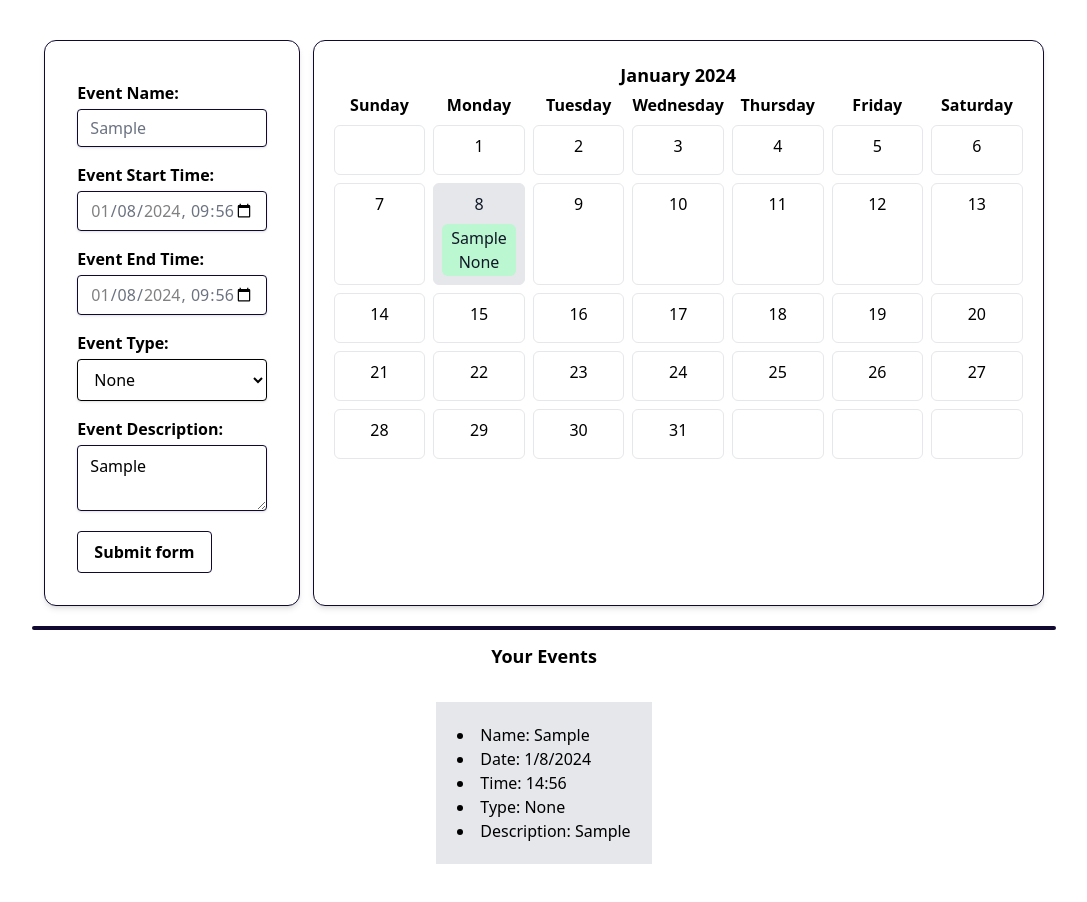
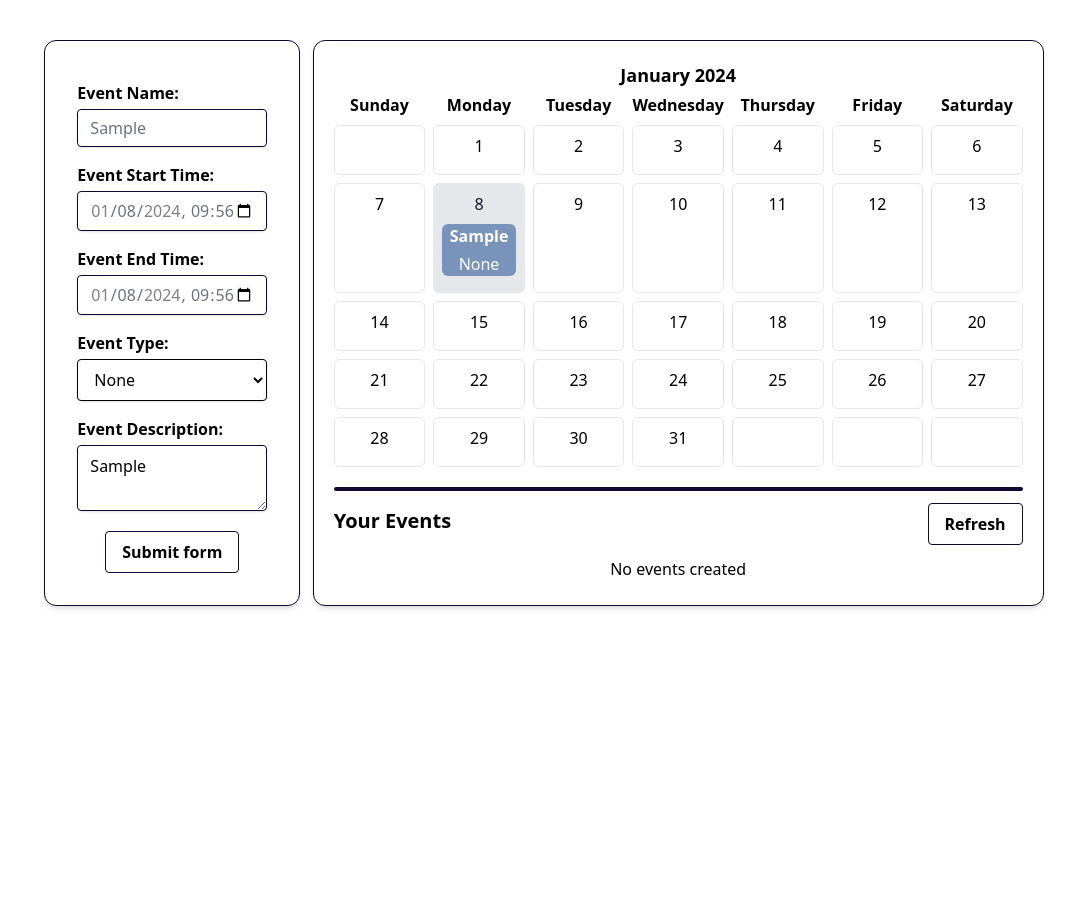
Before and after one commit to neoladsouza/event-calendar-control, a React (Create React App) app in the folder client/: page / in a window 1280 px wide. Both pictures are taken after typing "Sample", "Sample" into the empty fields and a click on the button "Submit form". Shown: the top 902 px of the page, without its empty margins (96-1183 px from the left). After the commit the page ends 800 px from the top, so only its background shows below. Built offline with nearby package versions, Linux system fonts and the light colour scheme.

Commit message:
when day is clicked, show that day's events in "Your Events"

```diff
--- a/client/src/App.js
+++ b/client/src/App.js
@@ -1,10 +1,10 @@
-import React, {useState, useEffect, useMemo} from 'react';
+import React, { useState, useEffect, useMemo } from 'react';
 import './App.css';
 import { v4 as uuidv4 } from 'uuid';
-import {eachDayOfInterval, endOfMonth, format, getDay, isToday, startOfMonth} from 'date-fns';
+import { eachDayOfInterval, endOfMonth, format, getDay, isToday, startOfMonth } from 'date-fns';
 import clsx from 'clsx';
 
-// CURRENT GOAL -> reformat all events to use Date objects
+// CURRENT GOAL -> when day is clicked, show that day's events in "Your Events"
 // LET EVENTS ONLY BE ONE DAY
 class CustomDate extends Date {
   toISOStringWithOffset() {
@@ -20,7 +20,7 @@ class CustomDate extends Date {
 
   getTimeToString() {
     function addZero(i) {
-      if (i < 10) {i = "0" + i}
+      if (i < 10) { i = "0" + i }
       return i;
     }
 
@@ -37,14 +37,23 @@ const WEEKDAYS = ["Sunday", "Monday", "Tuesday", "Wednesday", "Thursday", "Frida
 
 export default function FormApp() {
   const [eventName, setEventName] = useState('');
-  // const [eventDate, setEventDate] = useState(new Date());
   const [eventStart, setStart] = useState(new CustomDate());
   const [eventEnd, setEnd] = useState(new CustomDate());
   const [eventType, setEventType] = useState(possibleEventTypes[0]);
   const [eventDesc, setEventDesc] = useState('');
   const [allEvents, setAllEvents] = useState([]);
-  /* const [isPosted, setIsPosted] = useState(false);
-  const [data, setData] = useState(null); */
+
+  // const [eventListProp, setListProp] = useState(allEvents);
+  // const [isDayClicked, setDayClicked] = useState(false);
+  // const [isPosted, setIsPosted] = useState(false);
+
+  /* useEffect(() => {
+    if (isDayClicked === false) {
+      console.log("isDayClicked: false");
+    } else {
+      console.log("isDayClicked: true");
+    }
+  }, [isDayClicked]); */
 
   function handleSubmit(e) {
     e.preventDefault(); // prevent webpage reloading
@@ -159,56 +168,50 @@ export default function FormApp() {
     setEventDesc(e.target.value);
   }
 
-  // 1. make Calendar
   // handle deleting events, accessing events to edit
   // handle proper input validation in handleSubmit() (call another function for it within handleSubmit)
   // parse date and time strings to have repeated events and/or visible durations (prime react library?)
-    // parsing dates: splice date string to get each part -> create Date object + compare start date with end date
   // method="POST"
   return (
     <div className="font-sans mx-auto my-10 w-4/5">
       <main className="w-full my-0 mx-auto h-auto flex flex-row justify-evenly">
-        <form onSubmit={handleSubmit} className="bg-white shadow-md rounded-xl px-8 pt-6 pb-8 mx-0 w-1/4 border border-blue">
-          <ul className="p-0 mb-1em list-none">
-            <li className="mt-4">
-              <label htmlFor="eventName" className="block  text-m font-bold mb-1">Event Name:</label>
+        <form onSubmit={handleSubmit} className= "text-center bg-white shadow-md rounded-xl px-8 pt-6 pb-8 mx-0 w-1/4 border border-blue">
+            <div className="mt-4">
+              <label htmlFor="eventName" className="block text-left text-m font-bold mb-1">Event Name:</label>
               <input id="eventName" type="text" name="eventName" value={eventName} onChange={handleNameChange} required
-              className="mx-auto shadow appearance-none border rounded w-full py-2 px-3 text-gray-500 leading-tight border-blue focus:border-black"/>
-            </li>
-            <li className="mt-4">
-              <label htmlFor="eventStart" className="block  text-m font-bold mb-1">Event Start Time:</label>
-              <input id="eventStart" type="datetime-local" name="eventStart" min="2024-01-01T00:00" max="2024-01-31T23:59" value={eventStart.toISOStringWithOffset().slice(0,16)} onChange={handleStartChange} required
-              className="mx-auto shadow appearance-none border rounded w-full py-2 px-3 text-gray-500 leading-tight border-blue focus:border-black"/>
-            </li>
-            <li className="mt-4">
-              <label htmlFor="eventEnd" className="block  text-m font-bold mb-1">Event End Time:</label>
-              <input id="eventEnd" type="datetime-local" name="eventEnd" min="2024-01-01T00:00" max="2024-01-31T23:59" value={eventEnd.toISOStringWithOffset().slice(0,16)} onChange={handleEndChange} required
-              className="mx-auto shadow appearance-none border rounded w-full py-2 px-3 text-gray-500 leading-tight border-blue focus:border-black"/>
-            </li>
-            <li className="mt-4">
-              <label htmlFor="selectedEventType" className="block  text-m font-bold mb-1">Event Type:</label>
+                className="mx-auto shadow appearance-none border rounded w-full py-2 px-3 text-gray-500 leading-tight border-blue focus:border-black" />
+            </div>
+            <div className="mt-4">
+              <label htmlFor="eventStart" className="block text-left text-m font-bold mb-1">Event Start Time:</label>
+              <input id="eventStart" type="datetime-local" name="eventStart" min="2024-01-01T00:00" max="2024-01-31T23:59" value={eventStart.toISOStringWithOffset().slice(0, 16)} onChange={handleStartChange} required
+                className="mx-auto shadow appearance-none border rounded w-full py-2 px-3 text-gray-500 leading-tight border-blue focus:border-black" />
+            </div>
+            <div className="mt-4">
+              <label htmlFor="eventEnd" className="block text-left text-m font-bold mb-1">Event End Time:</label>
+              <input id="eventEnd" type="datetime-local" name="eventEnd" min="2024-01-01T00:00" max="2024-01-31T23:59" value={eventEnd.toISOStringWithOffset().slice(0, 16)} onChange={handleEndChange} required
+                className="mx-auto shadow appearance-none border rounded w-full py-2 px-3 text-gray-500 leading-tight border-blue focus:border-black" />
+            </div>
+            <div className="mt-4">
+              <label htmlFor="selectedEventType" className="block text-left text-m font-bold mb-1">Event Type:</label>
               <select id="selectedEventType" name="selectedEventType" value={eventType} onChange={handleTypeChange} required
                 className="mx-auto w-full bg-white border border-black px-3 py-2 rounded shadow leading-tight focus:border-black">
-                <Options categories={possibleEventTypes}/>
+                <Options categories={possibleEventTypes} />
               </select>
-            </li>
-            <li className="mt-4">
-              <label htmlFor="eventDesc" className="block  text-m font-bold mb-1">Event Description: </label>
-              <textarea id="eventDesc" name="eventDesc" value={eventDesc} onChange={handleDescChange} required className="w-full h-full py-2 px-3 rounded border border-blue shadow align-top focus:border-black"/>
-            </li>
-            <button type="submit" className="mt-5 bg-transparent hover:bg-gray-200 -700 font-semibold py-2 px-4 border border-blue hover:border-transparent rounded text-center">Submit form</button>
-          </ul>
+            </div>
+            <div className="mt-4">
+              <label htmlFor="eventDesc" className="block text-left text-m font-bold mb-1">Event Description: </label>
+              <textarea id="eventDesc" name="eventDesc" value={eventDesc} onChange={handleDescChange} required className="w-full h-full py-2 px-3 rounded border border-blue shadow align-top focus:border-black" />
+            </div>
+            <button type="submit" className="mt-5 bg-transparent hover:bg-gray-200 font-semibold py-2 px-4 border border-blue hover:border-transparent rounded text-center">Submit form</button>
         </form>
-        <NewCalendar events={allEvents}/>
+        <NewCalendar events={allEvents} />
       </main>
-      <hr className="w-full h-1 mt-5 bg-blue border-0 rounded"/>
-      <Events dataList={allEvents}/>
     </div>
   );
 }
 
-function Options({categories}) {
-  return(
+function Options({ categories }) {
+  return (
     <>
       {
         categories.map((value, index) => (
@@ -219,10 +222,12 @@ function Options({categories}) {
   );
 }
 
-function NewCalendar({events}) {
+function NewCalendar({ events }) {
   const currentDate = new CustomDate();
   const firstDayOfMonth = startOfMonth(currentDate);
   const lastDayOfMonth = endOfMonth(currentDate);
+  const [selectedDay, setSelectedDay] = useState(null);
+  const [eventsForSelectedDay, setEventsForSelectedDay] = useState([]);
 
   // makes an array of the dates in between the specified start and end dates
   const daysInMonth = eachDayOfInterval({
@@ -235,19 +240,30 @@ function NewCalendar({events}) {
   const endingDayIndex = getDay(lastDayOfMonth);
 
   // useMemo -> don't want to perform all this code unless absolutely necessary
-  // take all of the events and create an object where each event can be accessed by a key, which is their date
   const eventsByDate = useMemo(() => {
     return (
-      events.reduce((acc, event) => {
-        const dateKey = format(event.startDate, "yyyy-MM-dd");
-        if (!acc[dateKey]) {
-          acc[dateKey] = [];
+      // returns an object where each key-value pair is a date and an array of events with the same date
+      events.reduce((acc, event) => { // iterates over each event and accumulate them into an object of arrays
+        const dateKey = format(event.startDate, "yyyy-MM-dd"); // formatted date is used as the key for grouping events
+        if (!acc[dateKey]) { // the date key doesn't exist in the accumulator object
+          acc[dateKey] = []; // it creates an empty array for that date key
         }
-        acc[dateKey].push(event);
+        acc[dateKey].push(event); // pushes the current event into the array corresponding to its date key
         return acc;
       }, {})
     )
   }, [events]);
+
+  function handleDayClick(someDay) {
+    setSelectedDay(someDay.toLocaleDateString());
+    const someDateKey = format(someDay, "yyyy-MM-dd")
+    setEventsForSelectedDay(eventsByDate[someDateKey] || []);
+  }
+
+  function handleCloseClick() {
+    setSelectedDay(null);
+    setEventsForSelectedDay(events); // allEvents
+  }
 
   return (
     <div className="mx-0 w-auto h-auto border border-blue bg-white shadow-md rounded-xl p-5">
@@ -261,7 +277,7 @@ function NewCalendar({events}) {
 
         {
           // render empty days to offset the dates
-          Array.from({length: startingDayIndex}).map((_, index) => {
+          Array.from({ length: startingDayIndex }).map((_, index) => {
             return (<div key={`empty-${index}`} className="border rounded-md p-2 text-center"></div>);
           })
         }
@@ -271,38 +287,71 @@ function NewCalendar({events}) {
             const dateKey = format(day, "yyyy-MM-dd"); // making a key to access the event(s) by
             const todaysEvents = eventsByDate[dateKey] || [];
             return (
-              <div key={index + day + dateKey} className={clsx("border rounded-md p-2 text-center", {"bg-gray-200 text-gray-900" : isToday(day)})}>
-                <p className="mb-2">{format(day, "d")}</p>
-                {todaysEvents.map((event) => {
-                  return (<div key={event.name + dateKey + uuidv4()} className="bg-green-200 rounded-md text-gray-900 p-0.5">{event.name}<br/>{event.type}</div>);
-                })}
-              </div>
+              <Day key={dateKey + uuidv4()} index={index} day={day} dateKey={dateKey} todaysEvents={todaysEvents} selectedDay={selectedDay} onDayClick={handleDayClick} />
             );
           })
         }
 
         {
           // render empty days to fill in the end of the calendar
-          Array.from({length: (6 - endingDayIndex)}).map((_, index) => {
+          Array.from({ length: (6 - endingDayIndex) }).map((_, index) => {
             return (<div key={`empty-${index}`} className="border rounded-md p-2 text-center"></div>);
           })
         }
       </div>
+      <hr className="w-full h-1 mt-5 bg-blue border-0 rounded" />
+      <EventShowcase listOfEvents={eventsForSelectedDay} selectedDay={selectedDay} onClose={handleCloseClick} />
     </div>
   );
 }
 
-function Events({dataList}) {
-  const list = Array.from(dataList);
-  return(
+function Day({ index, day, dateKey, todaysEvents, selectedDay, onDayClick }) {
+  function handleClick() {
+    onDayClick(day); // sets selectedDay to day (Date object)
+    console.log(day.toLocaleDateString() + " clicked");
+  }
+
+  return (
+    <div key={index + day + dateKey} onClick={handleClick} className={clsx("border rounded-md p-2 text-center", { "bg-gray-200 text-gray-900": isToday(day), "border-blue border-2": day.toLocaleDateString() === selectedDay })}>
+      <p className="mb-2">{format(day, "d")}</p>
+      {todaysEvents.map((event) => {
+        return (
+          <div key={event.name + dateKey + uuidv4()} className="bg-otherBlue rounded-md text-white px-1 mb-2">
+            <div className="font-semibold mb-1">
+              {event.name}
+            </div>
+            {event.type}
+          </div>);
+      })}
+    </div>
+  )
+}
+
+function EventShowcase({ selectedDay, listOfEvents, onClose, handleEventClick }) {
+  const list = Array.from(listOfEvents);
+
+  let buttonTitle;
+  if (selectedDay === null) {
+    buttonTitle = "Refresh";
+  } else {
+    buttonTitle = "Close";
+  }
+  return (
     <>
-      <h3 className="font-bold w-auto text-lg mx-auto my-3 text-center ">Your Events</h3>
+      <div className="w-full h-auto m-0 flex flex-row justify-between">
+        {
+          (selectedDay === null) ? (<h3 className="font-bold w-auto text-xl my-4 text-center">Your Events</h3>) : (<h3 className="font-bold w-auto text-xl my-4 text-center">Your Events for {selectedDay}</h3>)
+        }
+        <button onClick={onClose} className="my-3 h-auto w-auto bg-transparent text-center hover:bg-gray-200 -700 font-semibold py-2 px-4 border border-blue hover:border-transparent rounded">
+          {buttonTitle}
+        </button>
+      </div>
       <div className="flex flex-row flex-wrap justify-evenly">
         {
           list.length === 0 ?
             (<p>No events created</p>) :
             (list.map(event => (
-              <Event key={event.id} eventObject={event}/>
+              <Event key={event.id} eventObject={event} handleEventClick={handleEventClick}/>
             ))
             )
         }
@@ -320,11 +369,13 @@ function Events({dataList}) {
   } */
 }
 
-function Event({eventObject}) {
-
+function Event({ eventObject, handleEventClick }) {
+  function handleClick() {
+    handleEventClick();
+  }
 
   return (
-    <div className="block border bg-gray-200 my-5 mx-5">
+    <div className="block border bg-gray-200 my-5 mx-5" onClick={handleClick}>
       <ul key={eventObject.id} className="list-disc list-inside p-5">
         <li>Name: {eventObject.name}</li>
         {
--- a/client/tailwind.config.js
+++ b/client/tailwind.config.js
@@ -140,7 +140,10 @@ module.exports = {
       orange: colors.orange,
       gray: colors.gray,
       green: colors.green,
-      default: colors.black
+      default: colors.black,
+      purple: colors.purple,
+      red: colors.red,
+      otherBlue: "#7a93ba",
     },
     columns: {
       auto: 'auto',
```
Lines whose indentation alone changed are shown as unchanged.
